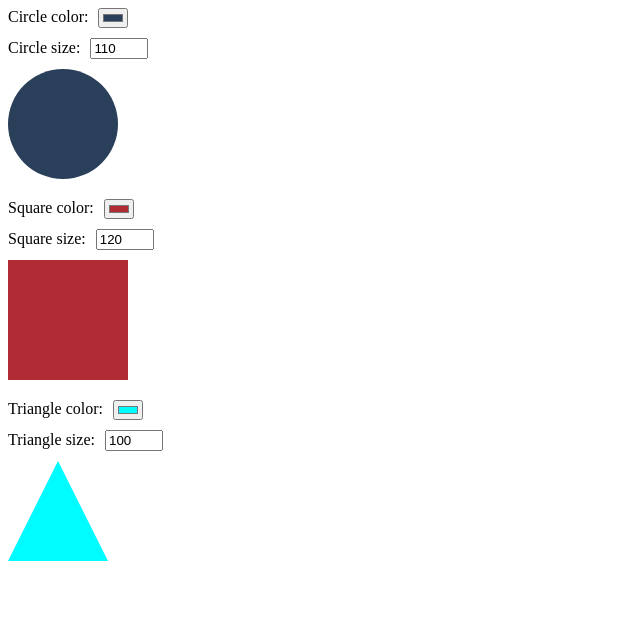
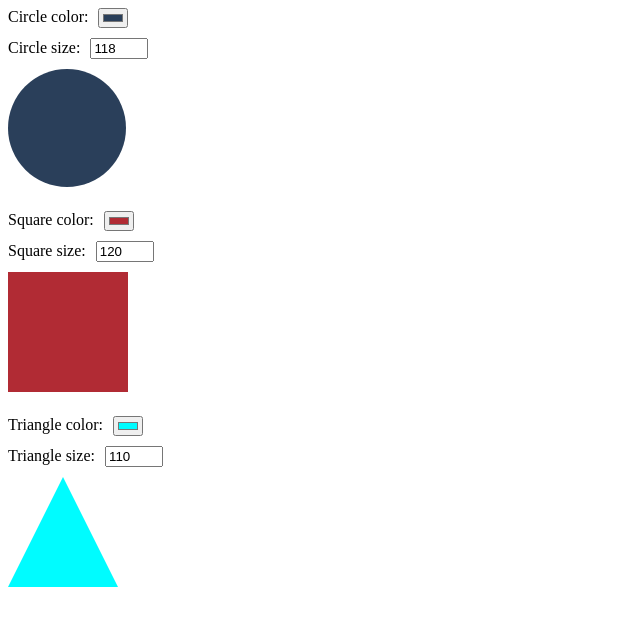
Before and after one commit to gerouvi/first-exercice-react-adv, a React (Vite) app: page / in a window 1280 px wide. Shown: the top 626 px of the page, without its empty margins (0-640 px from the left). Built offline with nearby package versions, Linux system fonts and the light colour scheme.

Commit message:
refactor

```diff
--- a/src/App.jsx
+++ b/src/App.jsx
@@ -1,53 +1,71 @@
-import Circle from './components/atoms/Circle'
-import InputColor from './components/atoms/InputColor'
-import InputSize from './components/atoms/InputSize'
-import Square from './components/atoms/Square'
-import Triangle from './components/atoms/Triangle'
-import useFigures from './lib/hooks/useFigures'
+import { useEffect } from 'react'
+import {
+  Circle,
+  InputColor,
+  InputNumber,
+  Square,
+  Triangle,
+} from './components/atoms'
+import { useCircle, useSquare, useTriangle } from './lib/hooks'
 
 function App() {
-  const { figures, setters } = useFigures()
+  const { circleSize, circleColor, setCircleSize, setCircleColor } = useCircle()
+  const { triangleSize, triangleColor, setTriangleSize, setTriangleColor } =
+    useTriangle()
+  const { squareSize, squareColor, setSquareSize, setSquareColor } = useSquare()
+
+  useEffect(() => {
+    if (circleColor === squareColor && squareColor === triangleColor)
+      // eslint-disable-next-line no-alert, no-undef
+      alert('All fiigures have the same color!')
+  }, [circleColor, squareColor, triangleColor])
+
+  useEffect(() => {
+    if (squareSize === circleSize && circleSize === triangleSize)
+      // eslint-disable-next-line no-alert, no-undef
+      alert('All fiigures have the same size!')
+  }, [circleSize, squareSize, triangleSize])
 
   return (
     <div>
       <div style={{ marginBottom: '20px' }}>
         <InputColor
           label="Circle color"
-          color={figures.circle.color}
-          setter={setters.setCircleColor}
+          color={circleColor}
+          onChange={(e) => setCircleColor(e.target.value)}
         />
-        <InputSize
+        <InputNumber
           label="Circle size"
-          size={figures.circle.size}
-          setter={setters.setCircleSize}
+          value={circleSize}
+          onChange={(e) => setCircleSize(Number(e.target.value))}
         />
-        <Circle size={figures.circle.size} color={figures.circle.color} />
+        <Circle size={circleSize} color={circleColor} />
       </div>
       <div style={{ marginBottom: '20px' }}>
         <InputColor
           label="Square color"
-          color={figures.square.color}
-          setter={setters.setSquareColor}
+          color={squareColor}
+          onChange={(e) => setSquareColor(e.target.value)}
         />
-        <InputSize
+        <InputNumber
           label="Square size"
-          size={figures.square.size}
-          setter={setters.setSquareSize}
+          value={squareSize}
+          onChange={(e) => setSquareSize(Number(e.target.value))}
         />
-        <Square size={figures.square.size} color={figures.square.color} />
+        <Square size={squareSize} color={squareColor} />
       </div>
       <div>
         <InputColor
           label="Triangle color"
-          color={figures.triangle.color}
-          setter={setters.setTriangleColor}
+          color={triangleColor}
+          onChange={(e) => setTriangleColor(e.target.value)}
         />
-        <InputSize
+        <InputNumber
           label="Triangle size"
-          size={figures.triangle.size}
-          setter={setters.setTriangleSize}
+          value={triangleSize}
+          onChange={(e) => setTriangleSize(Number(e.target.value))}
         />
-        <Triangle size={figures.triangle.size} color={figures.triangle.color} />
+        <Triangle size={triangleSize} color={triangleColor} />
       </div>
     </div>
   )
--- a/src/components/atoms/Circle.jsx
+++ b/src/components/atoms/Circle.jsx
@@ -1,15 +1,13 @@
 import PropTypes from 'prop-types'
 
-function Circle({ size, color }) {
+export function Circle({ size, color }) {
+  const sizeString = String(size)
   return (
-    <div
-      style={{
-        backgroundColor: color,
-        width: size,
-        height: size,
-        borderRadius: '50%',
-      }}
-    />
+    <div>
+      <svg width={size} height={size} fill={color}>
+        <circle cx={sizeString / 2} cy={sizeString / 2} r={sizeString / 2} />
+      </svg>
+    </div>
   )
 }
 
@@ -17,5 +15,3 @@ Circle.propTypes = {
   size: PropTypes.number.isRequired,
   color: PropTypes.string.isRequired,
 }
-
-export default Circle
--- a/src/components/atoms/InputColor.jsx
+++ b/src/components/atoms/InputColor.jsx
@@ -1,6 +1,6 @@
 import PropTypes from 'prop-types'
 
-function InputColor({ label, color, setter }) {
+export function InputColor({ label, color, onChange }) {
   return (
     <div style={{ marginBottom: `${10}px` }}>
       <span>{label}:</span>
@@ -8,7 +8,7 @@ function InputColor({ label, color, setter }) {
         type="color"
         value={color}
         style={{ width: '30px', height: '20px', marginLeft: '10px' }}
-        onChange={(e) => setter(e.target.value)}
+        onChange={onChange}
       />
     </div>
   )
@@ -17,7 +17,5 @@ function InputColor({ label, color, setter }) {
 InputColor.propTypes = {
   label: PropTypes.string.isRequired,
   color: PropTypes.string.isRequired,
-  setter: PropTypes.func.isRequired,
+  onChange: PropTypes.func.isRequired,
 }
-
-export default InputColor
--- a/src/components/atoms/InputSize.jsx
+++ b/src/components/atoms/InputNumber.jsx
@@ -1,23 +1,21 @@
 import PropTypes from 'prop-types'
 
-function InputSize({ label, size, setter }) {
+export function InputNumber({ label, value, onChange }) {
   return (
     <>
       <span>{label}:</span>
       <input
         type="number"
         style={{ width: '50px', marginLeft: '10px', marginBottom: '10px' }}
-        value={size}
-        onChange={(e) => setter(Number(e.target.value))}
+        value={value}
+        onChange={onChange}
       />
     </>
   )
 }
 
-InputSize.propTypes = {
+InputNumber.propTypes = {
   label: PropTypes.string.isRequired,
-  setter: PropTypes.func.isRequired,
-  size: PropTypes.number.isRequired,
+  onChange: PropTypes.func.isRequired,
+  value: PropTypes.number.isRequired,
 }
-
-export default InputSize
--- a/src/components/atoms/Square.jsx
+++ b/src/components/atoms/Square.jsx
@@ -1,14 +1,12 @@
 import PropTypes from 'prop-types'
 
-function Square({ size, color }) {
+export function Square({ size, color }) {
   return (
-    <div
-      style={{
-        backgroundColor: color,
-        width: size,
-        height: size,
-      }}
-    />
+    <div>
+      <svg width={size} height={size} fill={color}>
+        <rect width={size} height={size} />
+      </svg>
+    </div>
   )
 }
 
@@ -16,5 +14,3 @@ Square.propTypes = {
   size: PropTypes.number.isRequired,
   color: PropTypes.string.isRequired,
 }
-
-export default Square
--- a/src/components/atoms/Triangle.jsx
+++ b/src/components/atoms/Triangle.jsx
@@ -1,16 +1,12 @@
 import PropTypes from 'prop-types'
 
-function Triangle({ size, color }) {
+export function Triangle({ size, color }) {
   return (
-    <div
-      style={{
-        width: 0,
-        height: 0,
-        borderBottom: `${size}px solid ${color}`,
-        borderLeft: `${size / 2}px solid transparent`,
-        borderRight: `${size / 2}px solid transparent`,
-      }}
-    />
+    <div>
+      <svg width={size} height={size} fill={color}>
+        <polygon points={`${size / 2},0 0,${size} ${size},${size}`} />
+      </svg>
+    </div>
   )
 }
 
@@ -18,5 +14,3 @@ Triangle.propTypes = {
   size: PropTypes.number.isRequired,
   color: PropTypes.string.isRequired,
 }
-
-export default Triangle
--- /dev/null
+++ b/src/components/atoms/index.js
@@ -0,0 +1,5 @@
+export * from './Circle'
+export * from './Triangle'
+export * from './Square'
+export * from './InputNumber'
+export * from './InputColor'
--- /dev/null
+++ b/src/lib/hooks/index.js
@@ -0,0 +1,3 @@
+export * from './useCircle'
+export * from './useSquare'
+export * from './useTriangle'
--- /dev/null
+++ b/src/lib/hooks/useCircle.js
@@ -0,0 +1,19 @@
+import { useState } from 'react'
+
+export const useCircle = () => {
+  const [circle, setCircle] = useState({
+    size: 118,
+    color: '#2a3f5a',
+  })
+
+  const setCircleSize = (size) => setCircle({ ...circle, size })
+
+  const setCircleColor = (color) => setCircle({ ...circle, color })
+
+  return {
+    circleSize: circle.size,
+    circleColor: circle.color,
+    setCircleSize,
+    setCircleColor,
+  }
+}
--- a/src/lib/hooks/useFigures.js
+++ /dev/null
@@ -1,92 +0,0 @@
-import { useEffect, useState } from 'react'
-
-const INITIAL_STATE_SHAPES = {
-  triangle: {
-    size: 100,
-    color: '#00fcff',
-  },
-  circle: {
-    size: 110,
-    color: '#2a3f5a',
-  },
-  square: {
-    size: 120,
-    color: '#b12b34',
-  },
-}
-
-const useFigures = () => {
-  const [figures, setFigures] = useState(INITIAL_STATE_SHAPES)
-
-  const setTriangleSize = (newSize) =>
-    setFigures((prev) => ({
-      ...prev,
-      triangle: { ...prev.triangle, size: newSize },
-    }))
-
-  const setTriangleColor = (newColor) =>
-    setFigures((prev) => ({
-      ...prev,
-      triangle: { ...prev.triangle, color: newColor },
-    }))
-
-  const setCircleSize = (newSize) =>
-    setFigures((prev) => ({
-      ...prev,
-      circle: { ...prev.circle, size: newSize },
-    }))
-
-  const setCircleColor = (newColor) =>
-    setFigures((prev) => ({
-      ...prev,
-      circle: { ...prev.circle, color: newColor },
-    }))
-
-  const setSquareSize = (newSize) =>
-    setFigures((prev) => ({
-      ...prev,
-      square: { ...prev.square, size: newSize },
-    }))
-
-  const setSquareColor = (newColor) =>
-    setFigures((prev) => ({
-      ...prev,
-      square: { ...prev.square, color: newColor },
-    }))
-
-  useEffect(() => {
-    if (
-      figures.circle.size === figures.square.size &&
-      figures.circle.size === figures.triangle.size
-    ) {
-      // eslint-disable-next-line no-alert, no-undef
-      alert('All the figures have the same size!')
-    }
-  }, [figures.circle.size, figures.square.size, figures.triangle.size])
-
-  useEffect(() => {
-    if (
-      figures.circle.color === figures.square.color &&
-      figures.circle.color === figures.triangle.color
-    ) {
-      // eslint-disable-next-line no-alert, no-undef
-      alert('All the figures have the same color!')
-    }
-  }, [figures.circle.color, figures.square.color, figures.triangle.color])
-
-  const setters = {
-    setTriangleSize,
-    setTriangleColor,
-    setCircleSize,
-    setCircleColor,
-    setSquareSize,
-    setSquareColor,
-  }
-
-  return {
-    figures,
-    setters,
-  }
-}
-
-export default useFigures
--- /dev/null
+++ b/src/lib/hooks/useSquare.js
@@ -0,0 +1,19 @@
+import { useState } from 'react'
+
+export const useSquare = () => {
+  const [square, setSquare] = useState({
+    size: 120,
+    color: '#b12b34',
+  })
+
+  const setSquareSize = (size) => setSquare({ ...square, size })
+
+  const setSquareColor = (color) => setSquare({ ...square, color })
+
+  return {
+    squareSize: square.size,
+    squareColor: square.color,
+    setSquareSize,
+    setSquareColor,
+  }
+}
--- /dev/null
+++ b/src/lib/hooks/useTriangle.js
@@ -0,0 +1,19 @@
+import { useState } from 'react'
+
+export const useTriangle = () => {
+  const [triangle, setTriangle] = useState({
+    size: 110,
+    color: '#00fcff',
+  })
+
+  const setTriangleSize = (size) => setTriangle({ ...triangle, size })
+
+  const setTriangleColor = (color) => setTriangle({ ...triangle, color })
+
+  return {
+    triangleSize: triangle.size,
+    triangleColor: triangle.color,
+    setTriangleSize,
+    setTriangleColor,
+  }
+}
```
Also changed, not shown: 1 other file (tests, documents, lock files or other folders).
